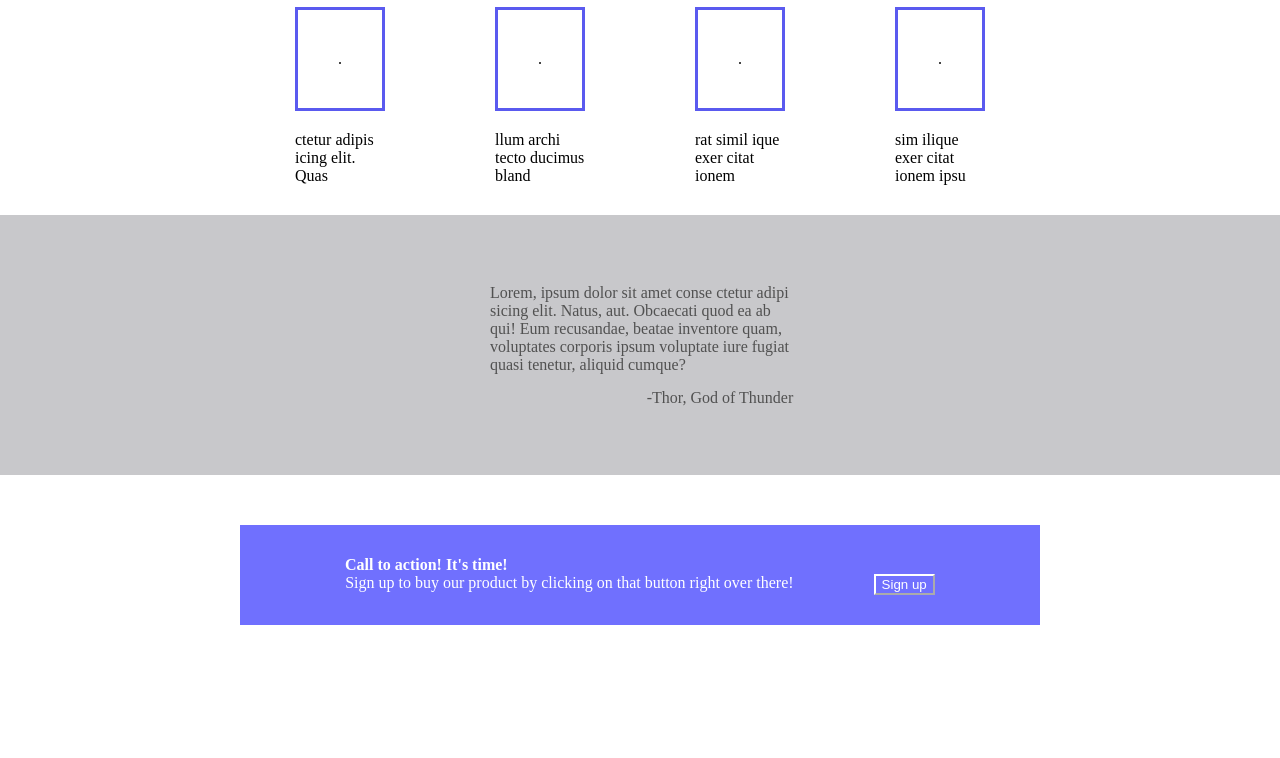
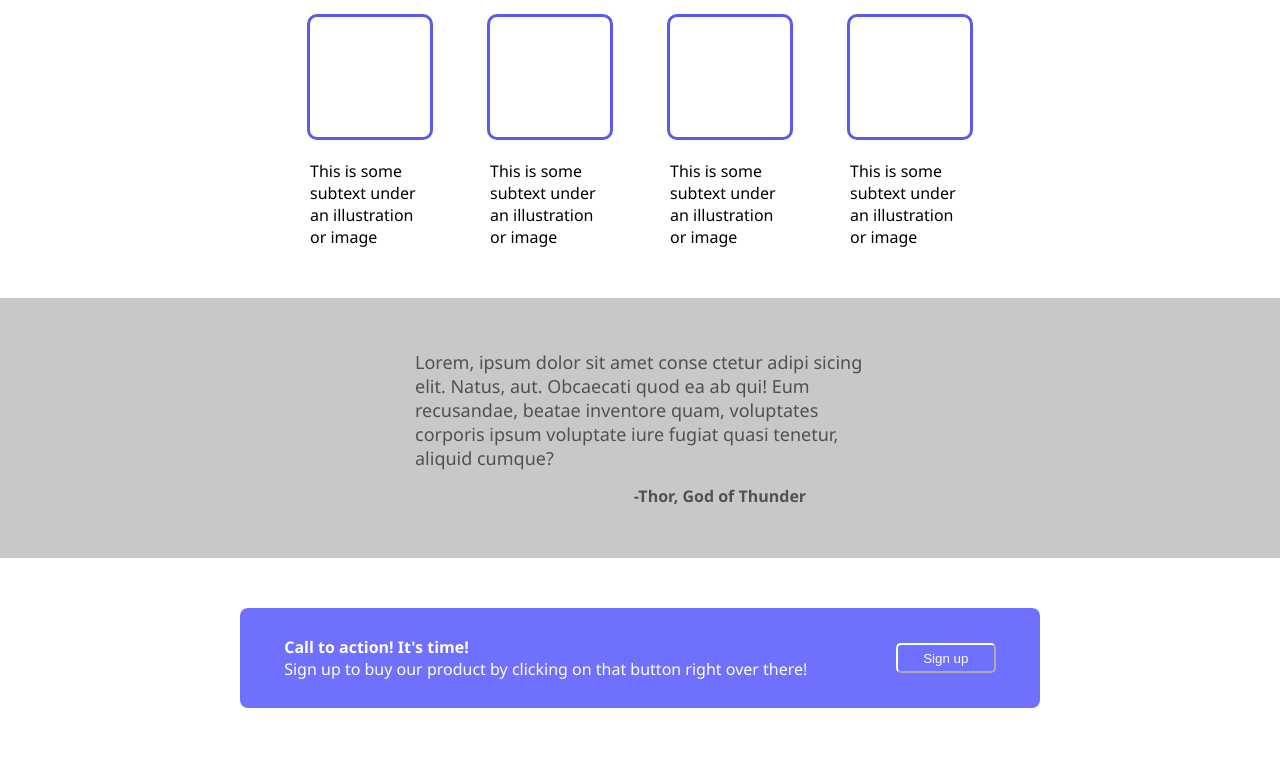
Before and after one commit to ClayDood/web-page, a plain HTML site: page index.html in a window 1280 px wide. Shown: the part 397-1155 px from the top of the page. Before the commit the page ends 1072 px from the top, so only its background shows below. Drawn offline with Linux system fonts and the light colour scheme.

Commit message:
Added Finishing Touches in CSS

```diff
--- a/index.html
+++ b/index.html
@@ -8,34 +8,38 @@
 </head>
 <body>
 
-
-
     <div class="top">
 
             <div class="topleft">
 
                 <div class="lefthalf">
+
                     <div class="logo">Header Logo</div>
+
                 </div>
 
                 <div class="leftmeat">
+
                     <div class="awesome">This website is awesome</div>
+
                     <div class="blah">aliquam voluptatum molestias veritatis obcaecati aliquid perferendis doloremque optio minus.</div>
+
                     <div><button class="button">Sign up</button></div>
+
                 </div>
 
             </div>
-
-
-
 
             <div class="topright">
 
                 <div class="righthalf">
 
                     <div class="link">Header Link 1</div>
+
                     <div class="link">Header Link 2</div>
+
                     <div class="link">Header Link 3</div>
+
                 </div>
 
                 <img src="01.png">
@@ -43,42 +47,76 @@
             </div>
     </div>
 
-    </div>
     <div class="middle">
+
         <div class="info">
+
             <div class="midinfo">Some Random Information</div>
+
         </div>
+
         <div class="midblah">
+
             <div class="boxblah">
-                <div class="box">.</div>
-                <div class="loremshit">ctetur adipis icing elit. Quas </div>
+
+                <div class="box"></div>
+
+                <div class="loremshit">This is some subtext under an illustration or image</div>
             </div>
+
             <div class="boxblah">
-                <div class="box">.</div>
-                <div class="loremshit">llum archi tecto ducimus bland </div>
+
+                <div class="box"></div>
+
+                <div class="loremshit">This is some subtext under an illustration or image</div>
+
             </div>
+
             <div class="boxblah">
-                <div class="box">.</div>
-                <div class="loremshit">rat simil ique exer citat ionem </div>
+
+                <div class="box"></div>
+
+                <div class="loremshit">This is some subtext under an illustration or image</div>
+
             </div>
+
             <div class="boxblah">
-                <div class="box">.</div>
-                <div class="loremshit">sim ilique exer citat ionem ipsu</div>
+
+                <div class="box"></div>
+
+                <div class="loremshit">This is some subtext under an illustration or image</div>
+
             </div>
-        </div>
-    </div>
-    <div class="quotainer">
-        <div class="quote">Lorem, ipsum dolor sit amet conse ctetur adipi sicing elit. Natus, aut. Obcaecati quod ea ab qui! Eum recusandae, beatae inventore quam, voluptates corporis ipsum voluptate iure fugiat quasi tenetur, aliquid cumque?</div>
-        <div class="thor">-Thor, God of Thunder</div>
-    </div>
-    <div class="bigbottom">
-     <div class="bottainer">
-        <div class="call2">Call to action! It's time!</div>
-        <div class="words">Sign up to buy our product by clicking on that button right over there!
-        <button class="button2">Sign up</button>
+
         </div>
 
     </div>
+
+    <div class="quotainer">
+
+        <div class="quote">Lorem, ipsum dolor sit amet conse ctetur adipi sicing elit. Natus, aut. Obcaecati quod ea ab qui! Eum recusandae, beatae inventore quam, voluptates corporis ipsum voluptate iure fugiat quasi tenetur, aliquid cumque?</div>
+
+        <div class="thor">-Thor, God of Thunder</div>
+
     </div>
+
+    <div class="bigbottom">
+
+        <div class="bottainer">
+
+            <div class="text">
+
+                <div class="call2">Call to action! It's time!</div>
+
+                <div class="words">Sign up to buy our product by clicking on that button right over there!</div>
+
+            </div>
+
+            <button class="button2">Sign up</button>
+
+        </div>
+
+    </div>
+
 </body>
 </html>
--- a/style.css
+++ b/style.css
@@ -2,6 +2,7 @@ body {
     display: flex;
     flex-direction: column;
     margin: 0;
+    font-family: 'Segoe UI', Tahoma, Geneva, Verdana, sans-serif;
 
 }
 img {
@@ -53,15 +54,17 @@ img {
 .awesome {
     font-size: 30px;
     font-weight: 900;
-    width: 200px;
+    width: 220px;
 }
 button {
   background-color: rgb(112, 112, 254);
   color: white;
   border-color: white;
+  border-radius: 5px;
+  width: 100px;
+  height: 30px;
 }
 .button2 {
-    margin: 0 0 0 80px;
 }
 .blah {
     display: flex;
@@ -72,7 +75,7 @@ button {
     display: flex;
     flex-direction: column;
     align-items: center;
-    padding: 0 0 30px 0;
+    padding: 0 0 50px 0;
 }
 .midblah {
     display: flex;
@@ -80,7 +83,10 @@ button {
 }
 .loremshit {
     display: flex;
-    width: 90px;
+    flex-direction: column;
+    justify-content: center;
+    align-items: center;
+    width: 120px;
     margin: 20px 0 0 0;
 }
 .boxblah {
@@ -88,13 +94,13 @@ button {
     flex-direction: column;
     justify-content: center;
     align-items: center;
-    width: 200px;
+    width: 180px;
 }
 .box {
     box-sizing: border-box;
-    padding: 40px;
-
+    padding: 60px;
     border: solid rgb(90, 90, 239);
+    border-radius: 10px;
 }
 .midinfo {
     display: flex;
@@ -119,10 +125,12 @@ button {
     padding: 80px 0;
 }
 .quote {
-    width: 300px;
+    width: 450px;
+    font-size: 18px;
 }
 .thor {
     margin: 15px 0 0 160px;
+    font-weight: bold;
 }
 .bigbottom {
     display: flex;
@@ -130,20 +138,25 @@ button {
 }
 .bottainer {
     display: flex;
-    flex-direction: column;
-    justify-content: center;
+    justify-content: space-around;
     align-items: center;
     height: 100px;
     width: 800px;
     margin: 50px 0;
     background-color: rgb(112, 112, 254);
     color: white;
+    border-radius: 8px;
+}
+.text {
+    display: flex;
+    flex-direction: column;
+    justify-content: center;
 }
 .call2 {
     display: flex;
     flex-direction: column;
-    justify-content: flex-start;
-    width: 590px;
+    justify-content: space-around;
+    width: 475px;
     font-weight: 700;
 }
 .buttainer {
@@ -152,4 +165,5 @@ button {
 }
 .words {
     display: flex;
+    justify-content: space-around;
 }
```
